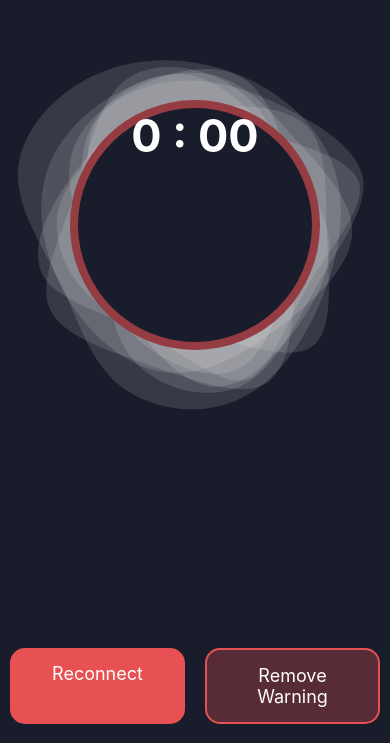
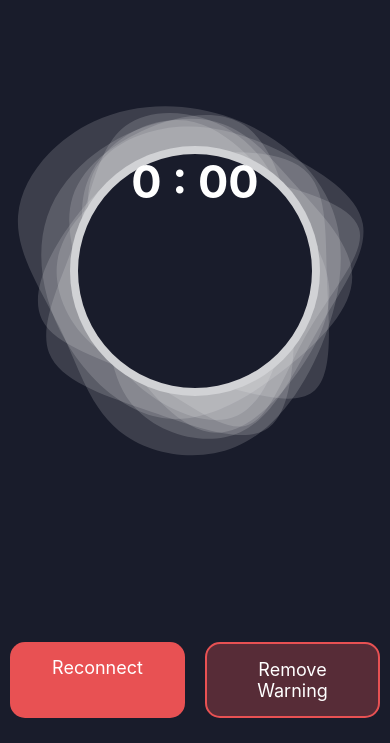
Before and after one commit to currentScript/csgoWarmupTime, a React Native app: screen / in a window 390 px wide. Shown: the part 101-844 px from the top of the page. Built offline with nearby package versions, Linux system fonts and the light colour scheme; no server answers.

Commit message:
small styling changes

```diff
--- a/App.tsx
+++ b/App.tsx
@@ -87,7 +87,9 @@ export default function App() {
               {
                 borderColor: borderopacityAnim.interpolate({
                   inputRange: [0, 0.5, 1],
-                  outputRange: ["rgba(232, 81, 83, 0.6)", "rgba(232, 81, 83, 0.8)", "rgba(232, 81, 83, 0.6)"],
+                  outputRange: ending
+                    ? ["rgba(232, 81, 83, 0.6)", "rgba(232, 81, 83, 0.8)", "rgba(232, 81, 83, 0.6)"]
+                    : ["rgba(255, 255, 255, 0.8)", "rgba(255, 255, 255, 1)", "rgba(255, 255, 255, 0.8)"],
                 }),
               },
             ]}
@@ -102,7 +104,9 @@ export default function App() {
               {
                 borderColor: borderopacityAnim.interpolate({
                   inputRange: [0, 0.5, 1],
-                  outputRange: ["rgba(232, 81, 83, 0.6)", "rgba(232, 81, 83, 0.8)", "rgba(232, 81, 83, 0.6)"],
+                  outputRange: ending
+                    ? ["rgba(232, 81, 83, 0.6)", "rgba(232, 81, 83, 0.8)", "rgba(232, 81, 83, 0.6)"]
+                    : ["rgba(255, 255, 255, 0.8)", "rgba(255, 255, 255, 1)", "rgba(255, 255, 255, 0.8)"],
                 }),
               },
             ]}
@@ -139,7 +143,7 @@ const styles = StyleSheet.create({
     flexDirection: "column",
     alignItems: "center",
     justifyContent: "space-between",
-    height: "100%",
+    minHeight: "100%",
     backgroundColor: "#191C2B",
     overflow: "hidden",
   },
@@ -151,7 +155,6 @@ const styles = StyleSheet.create({
     justifyContent: "center",
     margin: "auto",
     position: "relative",
-    marginTop: "45%",
   },
   timeInfo: {
     fontSize: 45,
@@ -167,11 +170,11 @@ const styles = StyleSheet.create({
     textAlignVertical: "center",
   },
   buttonView: {
-    width: "100%",
+    minWidth: "100%",
     display: "flex",
     flexDirection: "row",
     justifyContent: "space-around",
-    marginBottom: "5%",
+    marginBottom: 25,
   },
   button: {
     width: 175,
--- a/components/SvgBubble.tsx
+++ b/components/SvgBubble.tsx
@@ -55,7 +55,7 @@ export const SvgBubble: React.FC<SvgBubbleProps> = React.memo(({ isEnding, path
 const styles = StyleSheet.create({
   svg: {
     position: "absolute",
-    opacity: 0.125,
+    opacity: 0.15,
     zIndex: 0,
     top: "-50%",
     left: "-100%",
```
